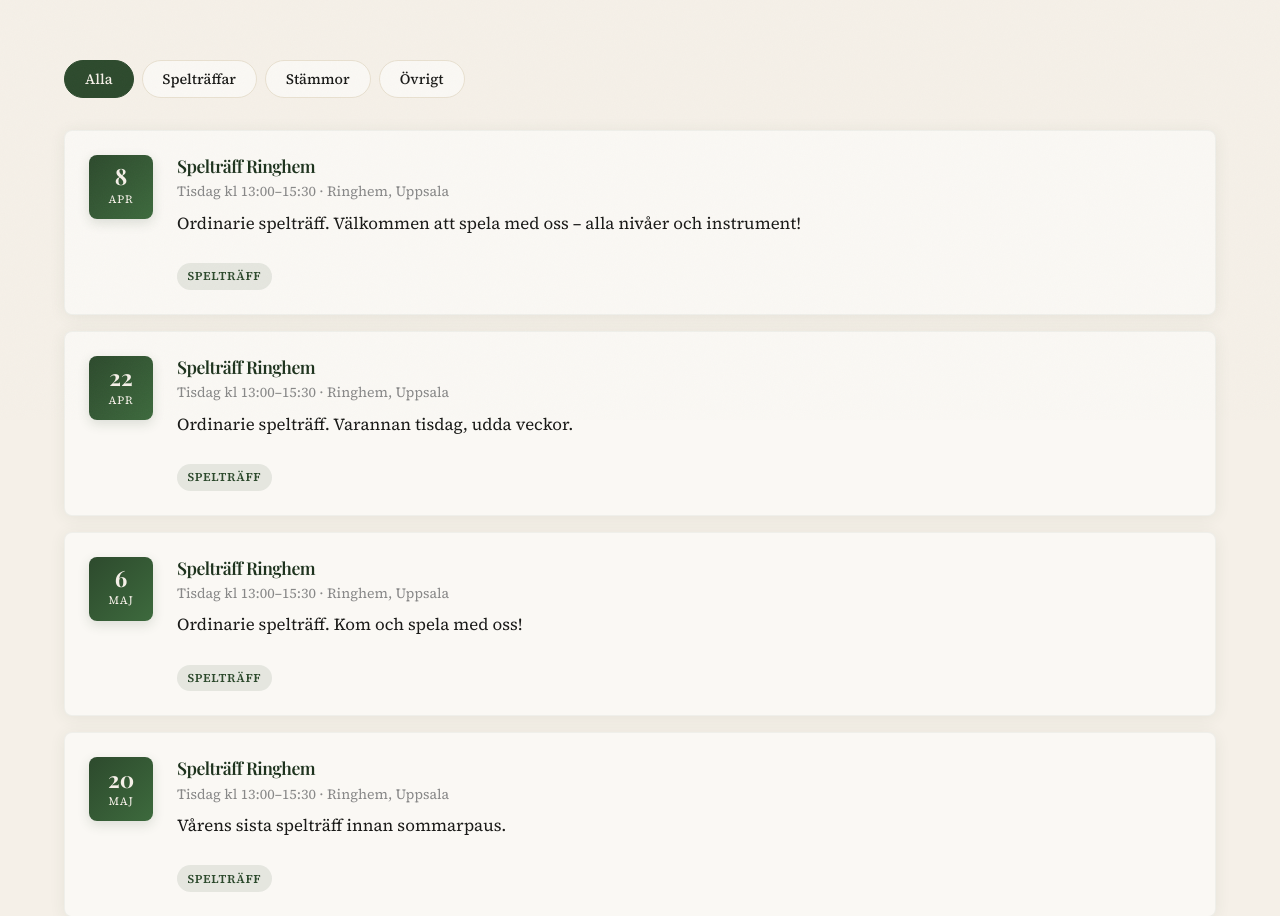
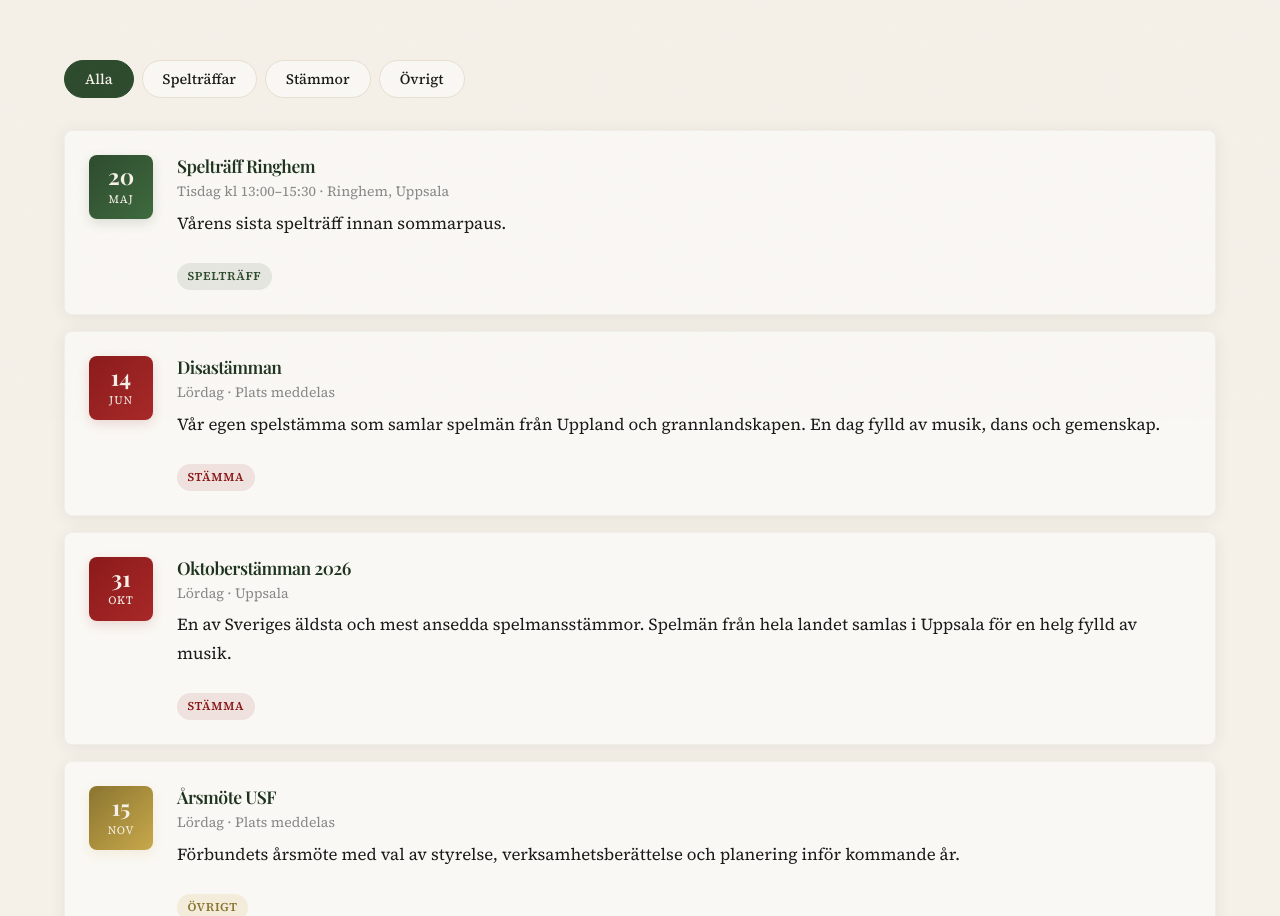
Before and after one commit to kredor/USF, a website: page kalendarium.html in a window 1280 px wide. Shown: the part 380-1296 px from the top of the page. Drawn offline with nearby package versions, Linux system fonts and the light colour scheme; a web font is replaced by a local one.

Commit message:
Remove past events before 12 May 2026 from kalendarium
Co-Authored-By: Claude Sonnet 4.6 <noreply@anthropic.com>

```diff
--- a/kalendarium.html
+++ b/kalendarium.html
@@ -61,45 +61,6 @@
 
         <!-- Events -->
         <div class="event-list scroll-reveal-stagger">
-
-          <div class="event-item" data-category="speltraff">
-            <div class="event-date-badge">
-              <span class="day">8</span>
-              <span class="month">Apr</span>
-            </div>
-            <div class="event-details">
-              <h3>Spelträff Ringhem</h3>
-              <p class="event-meta">Tisdag kl 13:00–15:30 · Ringhem, Uppsala</p>
-              <p>Ordinarie spelträff. Välkommen att spela med oss – alla nivåer och instrument!</p>
-              <span class="event-tag event-tag--speltraff">Spelträff</span>
-            </div>
-          </div>
-
-          <div class="event-item" data-category="speltraff">
-            <div class="event-date-badge">
-              <span class="day">22</span>
-              <span class="month">Apr</span>
-            </div>
-            <div class="event-details">
-              <h3>Spelträff Ringhem</h3>
-              <p class="event-meta">Tisdag kl 13:00–15:30 · Ringhem, Uppsala</p>
-              <p>Ordinarie spelträff. Varannan tisdag, udda veckor.</p>
-              <span class="event-tag event-tag--speltraff">Spelträff</span>
-            </div>
-          </div>
-
-          <div class="event-item" data-category="speltraff">
-            <div class="event-date-badge">
-              <span class="day">6</span>
-              <span class="month">Maj</span>
-            </div>
-            <div class="event-details">
-              <h3>Spelträff Ringhem</h3>
-              <p class="event-meta">Tisdag kl 13:00–15:30 · Ringhem, Uppsala</p>
-              <p>Ordinarie spelträff. Kom och spela med oss!</p>
-              <span class="event-tag event-tag--speltraff">Spelträff</span>
-            </div>
-          </div>
 
           <div class="event-item" data-category="speltraff">
             <div class="event-date-badge">
```
